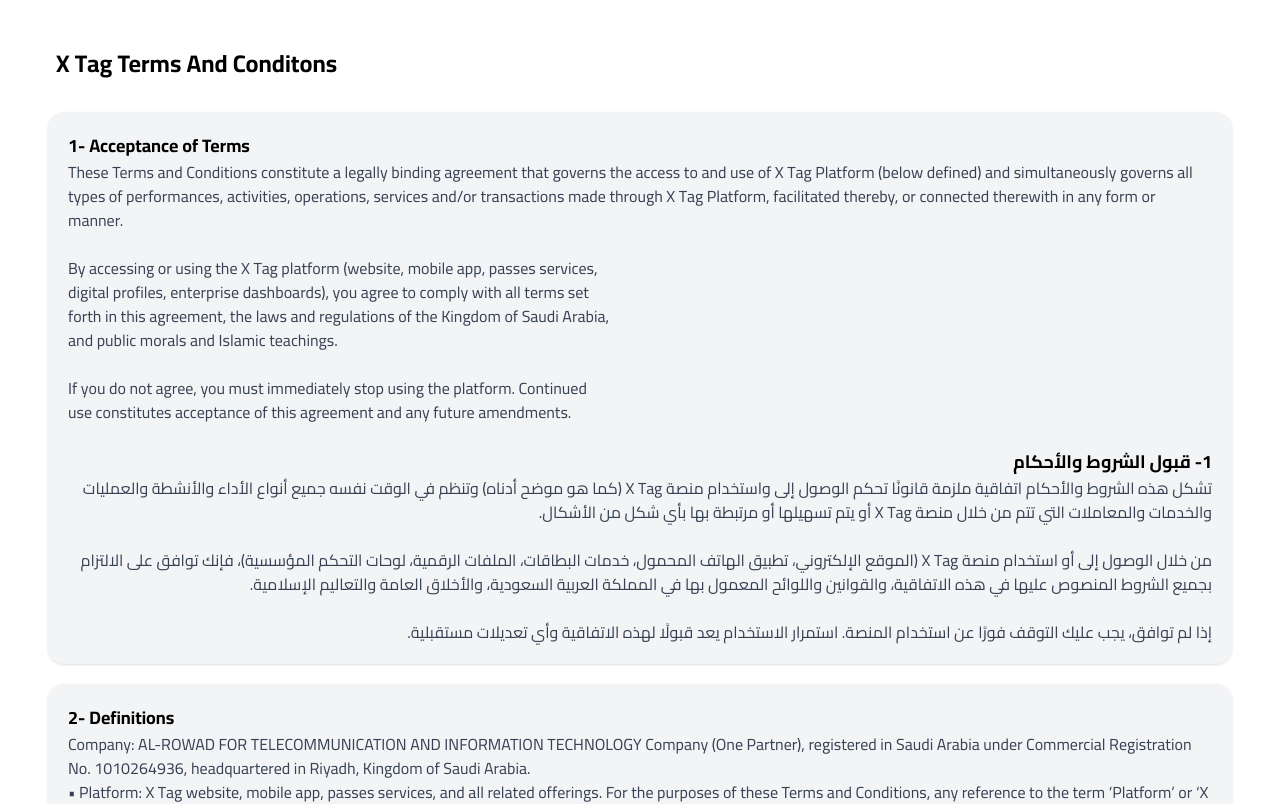
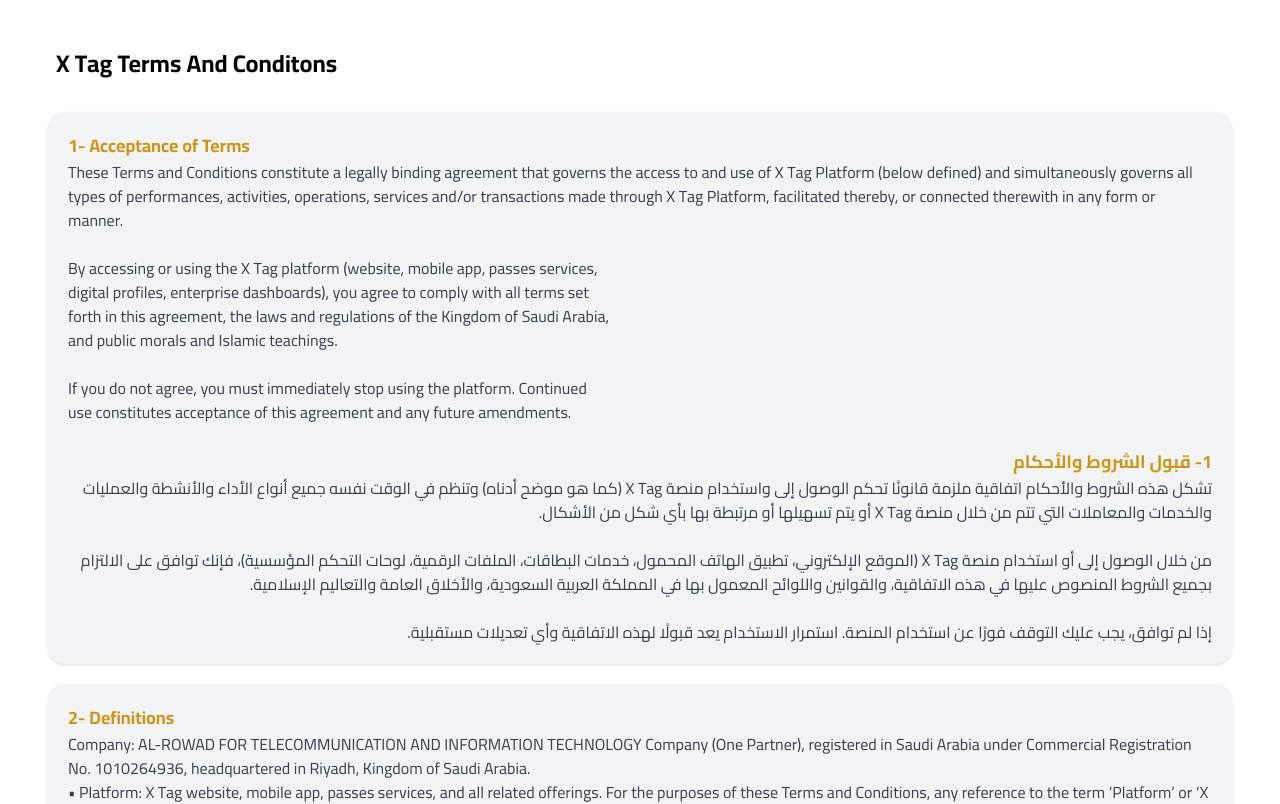
Before and after one commit to BassamHafez/x-tag.tech-terms-conditions, a React (Vite) app: page /terms-conditions in a window 1280 px wide. Shown: the top 804 px of the page. Built offline with nearby package versions, Linux system fonts and the light colour scheme.

Commit message:
color titles with main

```diff
--- a/src/components/TermCard.jsx
+++ b/src/components/TermCard.jsx
@@ -3,7 +3,7 @@
     <div className="bg-gray-100 shadow-sm rounded-2xl p-5">
       <div className="space-y-6 text-start">
         <div dir="ltr">
-          <h2 className="font-bold text-lg text-main">
+          <h2 className="font-bold text-lg text-[#ce9615]">
             {index + 1}- {tcData?.enTitle}
           </h2>
           <p className="whitespace-pre-wrap text-gray-700">
@@ -12,7 +12,7 @@
         </div>
 
         <div dir="rtl">
-          <h2 className="font-bold text-lg text-main">
+          <h2 className="font-bold text-lg text-[#ce9615]">
             {index + 1}- {tcData?.arTitle}
           </h2>
           <p className="whitespace-pre-wrap text-gray-700">
```
